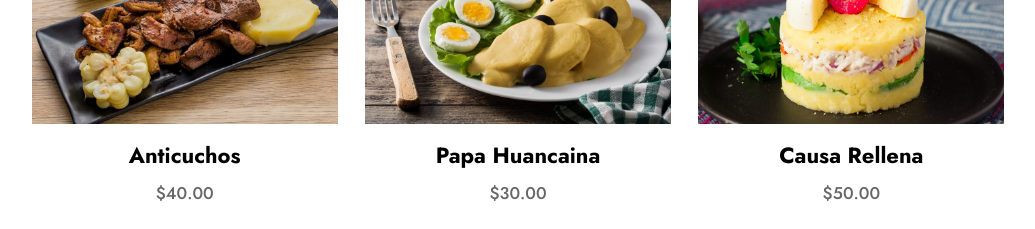
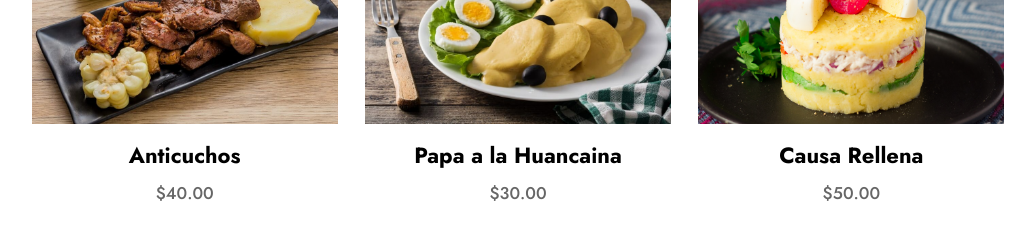
Before and after one commit to torr-code/lajamav1, a plain HTML site: page index.html in a window 1280 px wide. Shown: the part 2280-2509 px from the top of the page, without its empty margins (122-1157 px from the left). Drawn offline with nearby package versions, Linux system fonts and the light colour scheme.

Commit message:
Update index.html

```diff
--- a/index.html
+++ b/index.html
@@ -170,7 +170,7 @@
                 <div class="row-img">
                     <img src="img/p5.png">
                 </div>
-                <h3>Papa Huancaina</h3>
+                <h3>Papa a la Huancaina</h3>
                 <h5>$30.00</h5>
                 <div class="r-btnn">
                     <a href="#">
```
